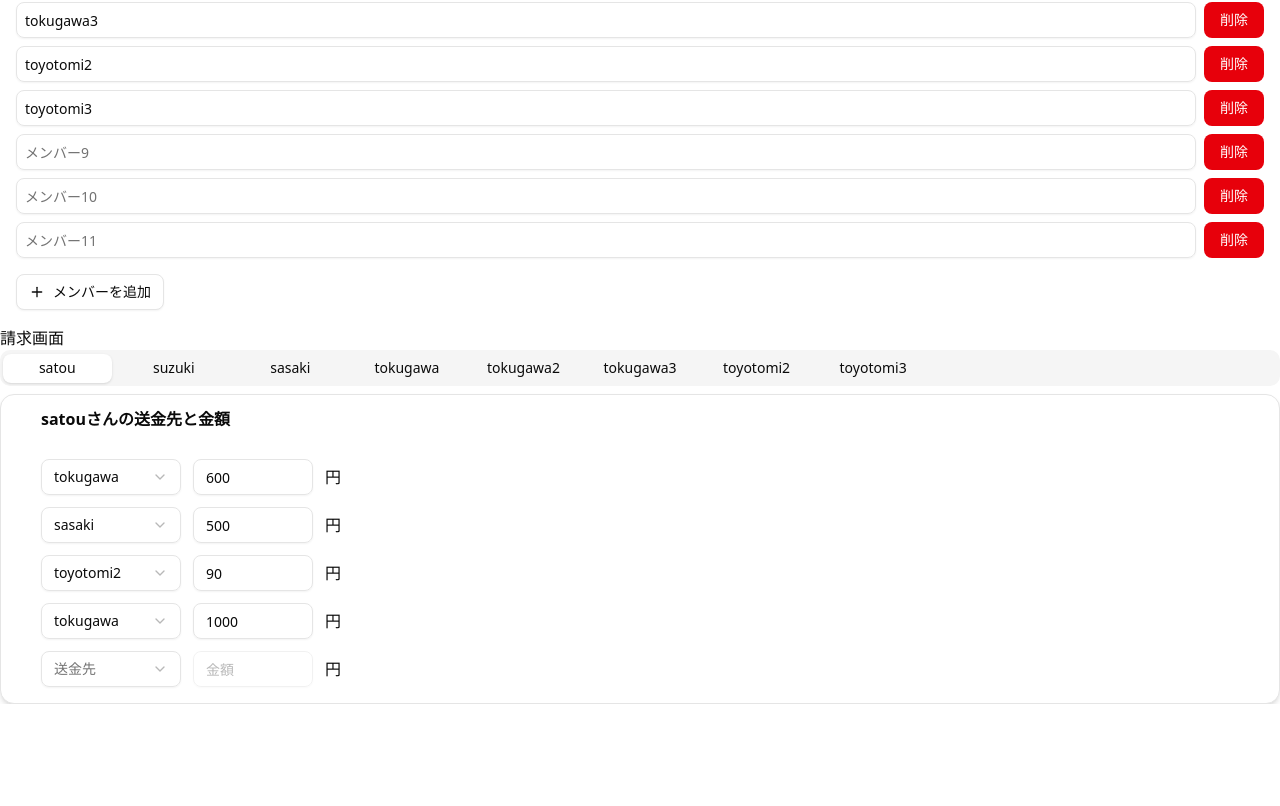
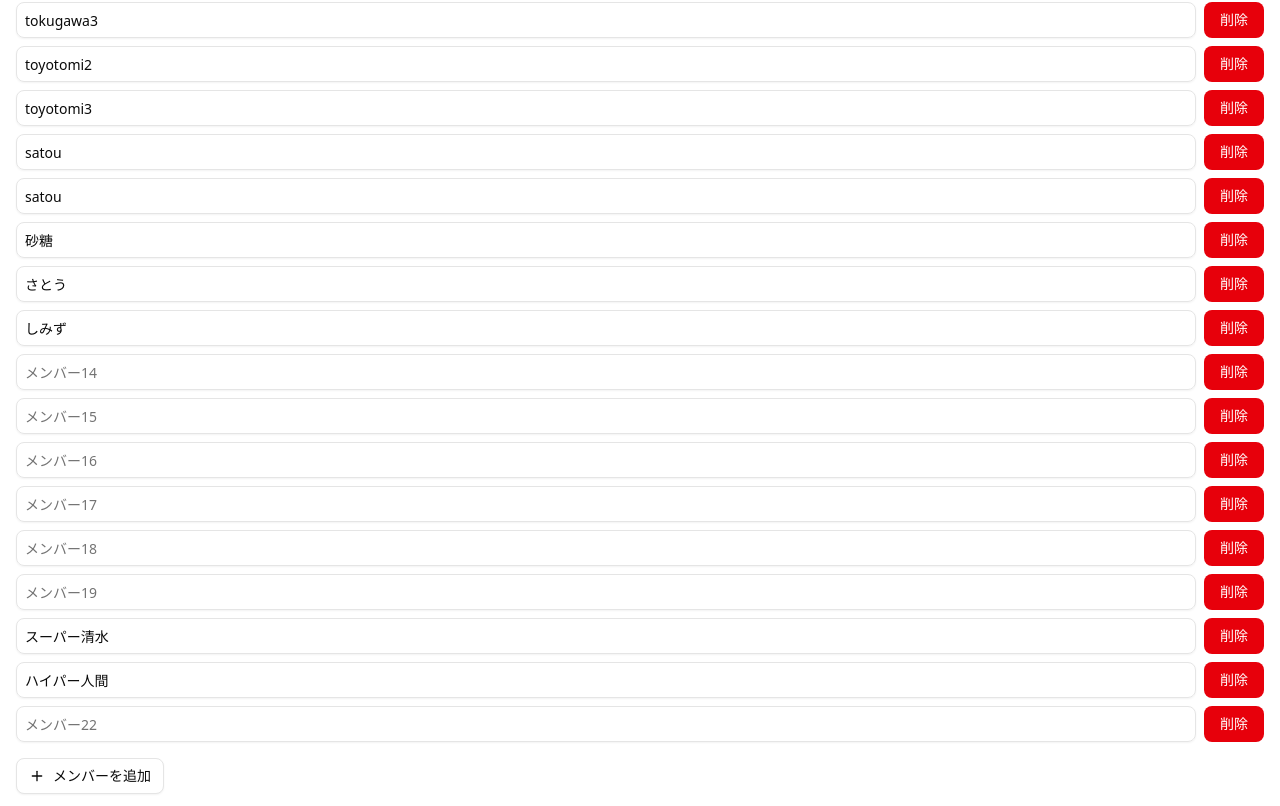
Before and after one commit to u-hossy/project-experiment, a React (Vite) app in the folder frontend/: page / in a window 1280 px wide. Shown: the part 374-1180 px from the top of the page. Before the commit the page ends 1078 px from the top, so only its background shows below. Built offline with nearby package versions, Linux system fonts and the light colour scheme; data requests are answered from the project's data file.

Commit message:
frontend:名前が無記入のメンバーは候補に挙がらないようにした

```diff
--- a/frontend/mock/db.json
+++ b/frontend/mock/db.json
@@ -33,15 +33,59 @@
       "name": "toyotomi3"
     },
     {
-      "id": "fa7b",
+      "id": "1f20",
+      "name": "satou"
+    },
+    {
+      "id": "9121",
+      "name": "satou"
+    },
+    {
+      "id": "9d56",
+      "name": "砂糖"
+    },
+    {
+      "id": "331f",
+      "name": "さとう"
+    },
+    {
+      "id": "8f93",
+      "name": "しみず"
+    },
+    {
+      "id": "ebd3",
       "name": ""
     },
     {
-      "id": "e5fb",
+      "id": "b9a6",
       "name": ""
     },
     {
-      "id": "80bd",
+      "id": "49f9",
+      "name": ""
+    },
+    {
+      "id": "cd27",
+      "name": ""
+    },
+    {
+      "id": "fe74",
+      "name": ""
+    },
+    {
+      "id": "cdf7",
+      "name": ""
+    },
+    {
+      "id": "dda7",
+      "name": "スーパー清水"
+    },
+    {
+      "id": "0d2c",
+      "name": "ハイパー人間"
+    },
+    {
+      "id": "a9c5",
       "name": ""
     }
   ],
@@ -53,22 +97,16 @@
       "amount": 600
     },
     {
-      "id": "c1612d9f-c6a4-4f98-b84b-b982a527e01d",
-      "payerId": "ff90",
-      "receiverId": "e87a",
-      "amount": 500
-    },
-    {
       "id": "8e467ca9-84b2-4144-9610-54f4acda0bc2",
       "payerId": "ff90",
       "receiverId": "0430",
       "amount": 90
     },
     {
-      "id": "0f3c0dd5-8128-483b-be0b-0f39d8728712",
-      "payerId": "ff90",
-      "receiverId": "2fb6",
-      "amount": 1000
+      "id": "15e2c477-01b7-484c-a3cc-e85fa8990bd2",
+      "payerId": "9852",
+      "receiverId": "0430",
+      "amount": 900
     }
   ]
 }
--- a/frontend/src/components/BillingDetailCard.tsx
+++ b/frontend/src/components/BillingDetailCard.tsx
@@ -133,7 +133,7 @@ export default function BillingDetailCard({ payer }: BillingDetailCardProps) {
                 </SelectTrigger>
                 <SelectContent>
                   {people
-                    .filter((p) => p.id !== payer.id)
+                    .filter((p) => (p.id !== payer.id) && (p.name !== ""))
                     .map((p) => (
                       <SelectItem key={p.id} value={p.id}>
                         {p.name}
--- a/frontend/src/components/BillingTabList.tsx
+++ b/frontend/src/components/BillingTabList.tsx
@@ -26,7 +26,9 @@ export default function BillingTabList() {
     <div className="w-full">
       <Tabs defaultValue={`p${people[0].id}`} className="w-full">
         <TabsList className="flex w-full justify-start gap-2 overflow-x-auto whitespace-nowrap">
-          {people.map((person) => (
+          {people
+            .filter((person) => person.name !== "")
+            .map((person) => (
             <TabsTrigger
               key={person.id}
               value={`p${person.id}`}
```
